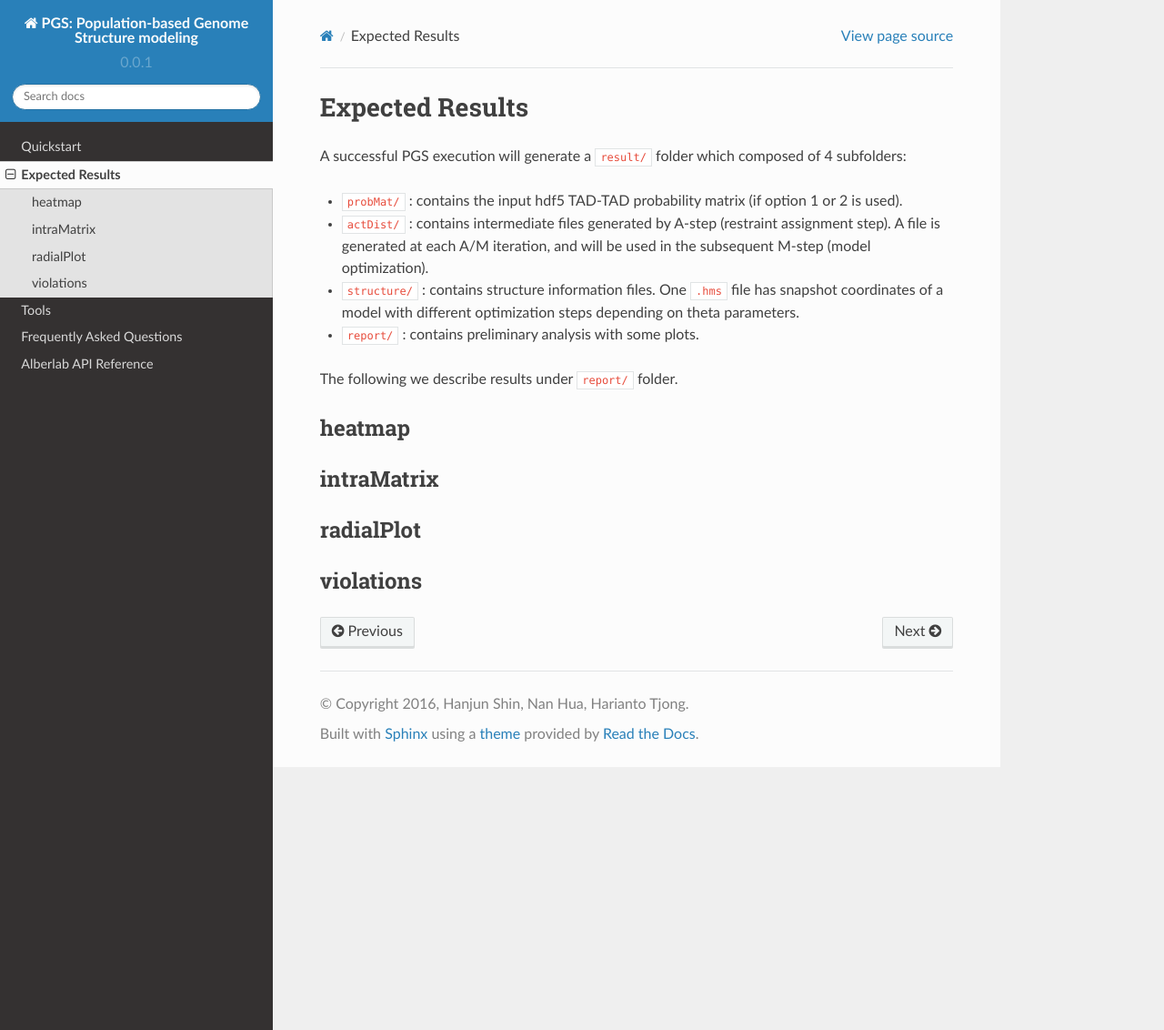
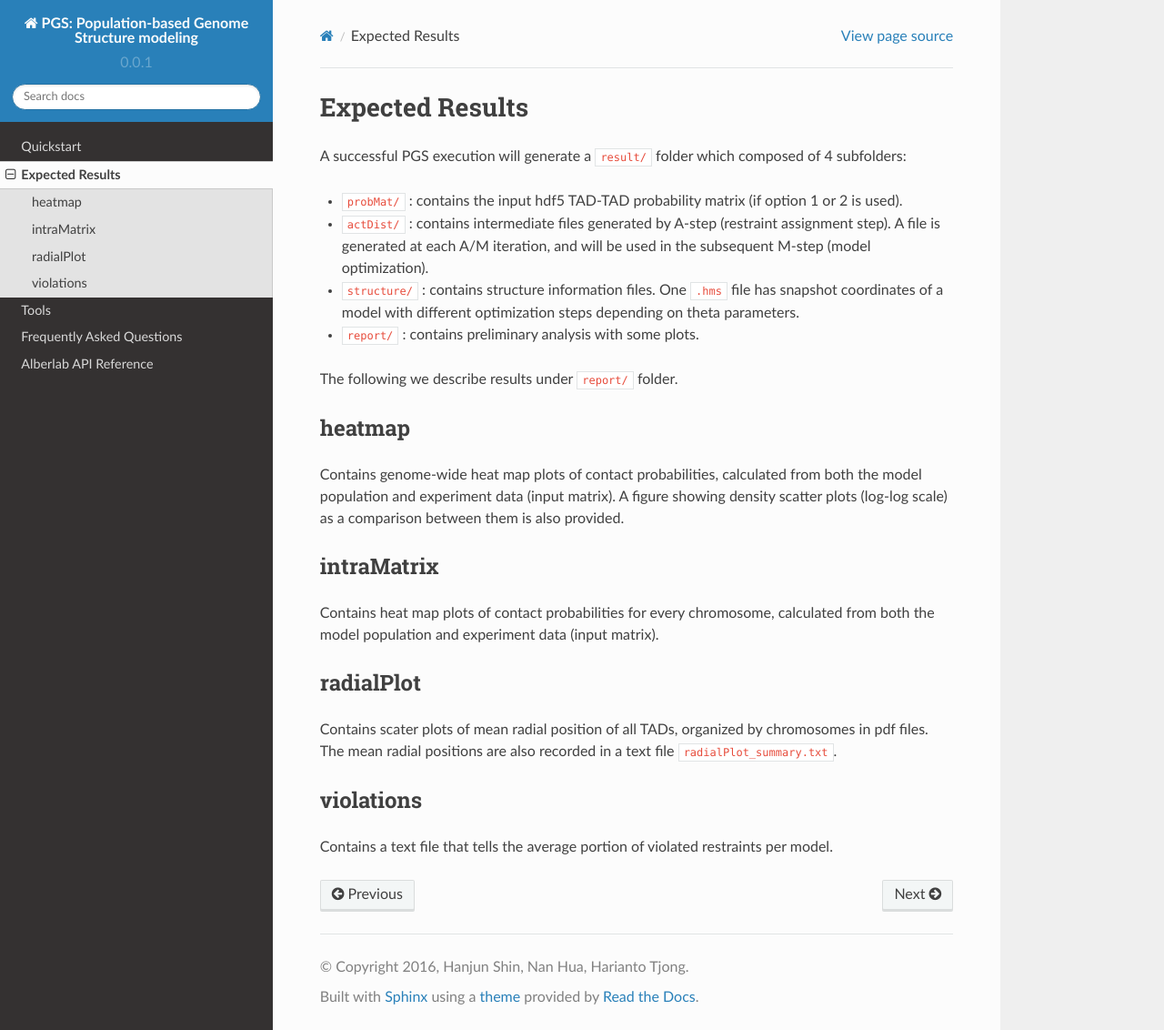
Before and after one commit to alberlab/pgs, a Sphinx documentation site: the page built from docs/results.rst, in a window 1280 px wide and 1132 px high. Shown: the whole window at 91% size. Built offline with Sphinx 7.4.7 and the Read the Docs theme 2.0.0, drawn with Linux system fonts in a browser that asks for light colours.

```diff
--- a/docs/quickstart.rst
+++ b/docs/quickstart.rst
@@ -156,7 +156,7 @@ The following describes the contents of those 2 files.
         "output_dir" : "[Output Directory to store the results, e.g. $PROJECT_DIR/result]",
 
         "modeling_parameters" : {
-            "theta_list" : [Theta list] e.g, ["1", "0.2", "0.1","0.05","0.02","0.01"],
+            "theta_list" : [Theta list e.g, "1", "0.2", "0.1","0.05","0.02","0.01"],
             "num_of_structures" : [Number of structure to generate, e.g. 1000],
             "max_iter_per_theta" : [Max Iterations per job, e.g. 10],
             "violation_cutoff" : [Violation Cutoff, e.g. 0.05]
--- a/docs/results.rst
+++ b/docs/results.rst
@@ -17,14 +17,23 @@ The following we describe results under ``report/`` folder.
 heatmap
 -------
 
+Contains genome-wide heat map plots of contact probabilities, calculated from both the model population and experiment data (input matrix). A figure showing density scatter plots (log-log scale) as a comparison between them is also provided.
+
 
 intraMatrix
 -----------
+
+Contains heat map plots of contact probabilities for every chromosome, calculated from both the model population and experiment data (input matrix).
+
 
 
 radialPlot
 ----------
 
+Contains scater plots of mean radial position of all TADs, organized by chromosomes in pdf files. The mean radial positions are also recorded in a text file ``radialPlot_summary.txt``.
+
 
 violations
 ----------
+
+Contains a text file that tells the average portion of violated restraints per model.
```
Also changed, not shown: docs/images/pgs_helper.png.
